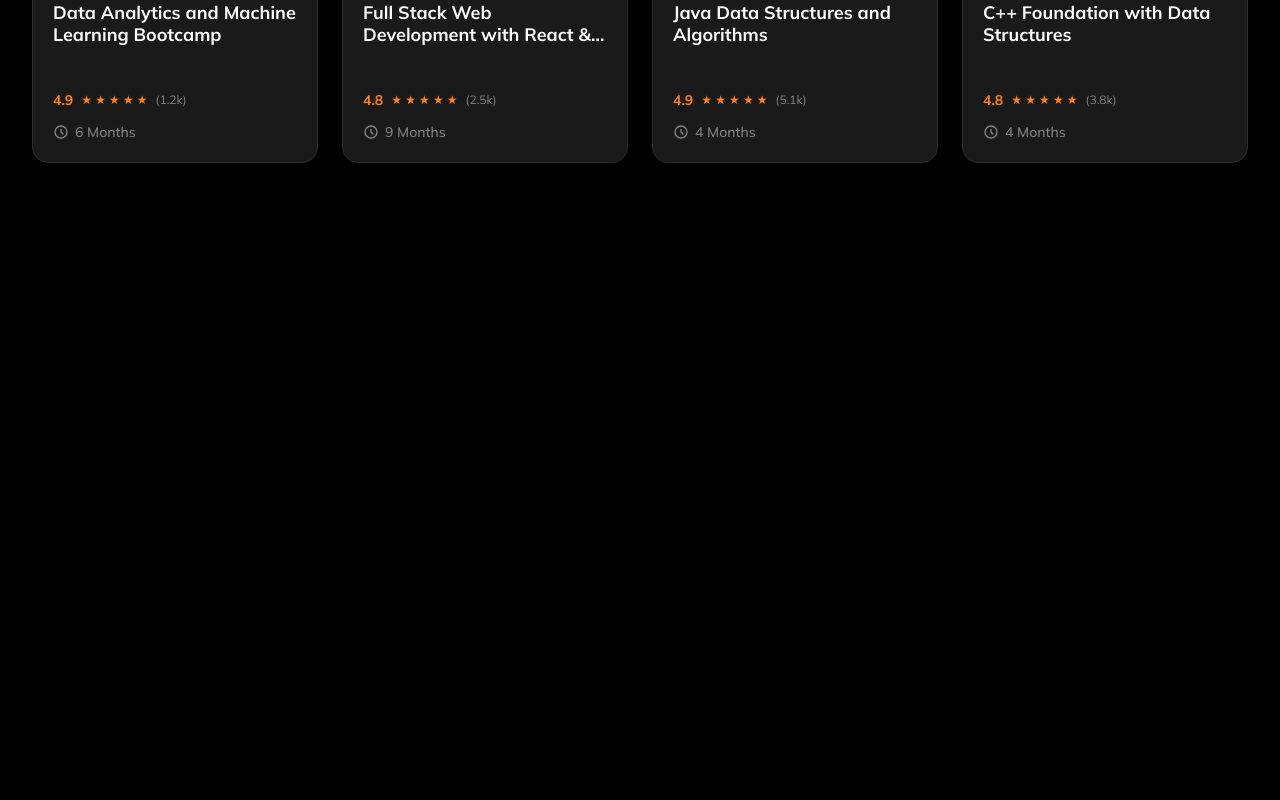
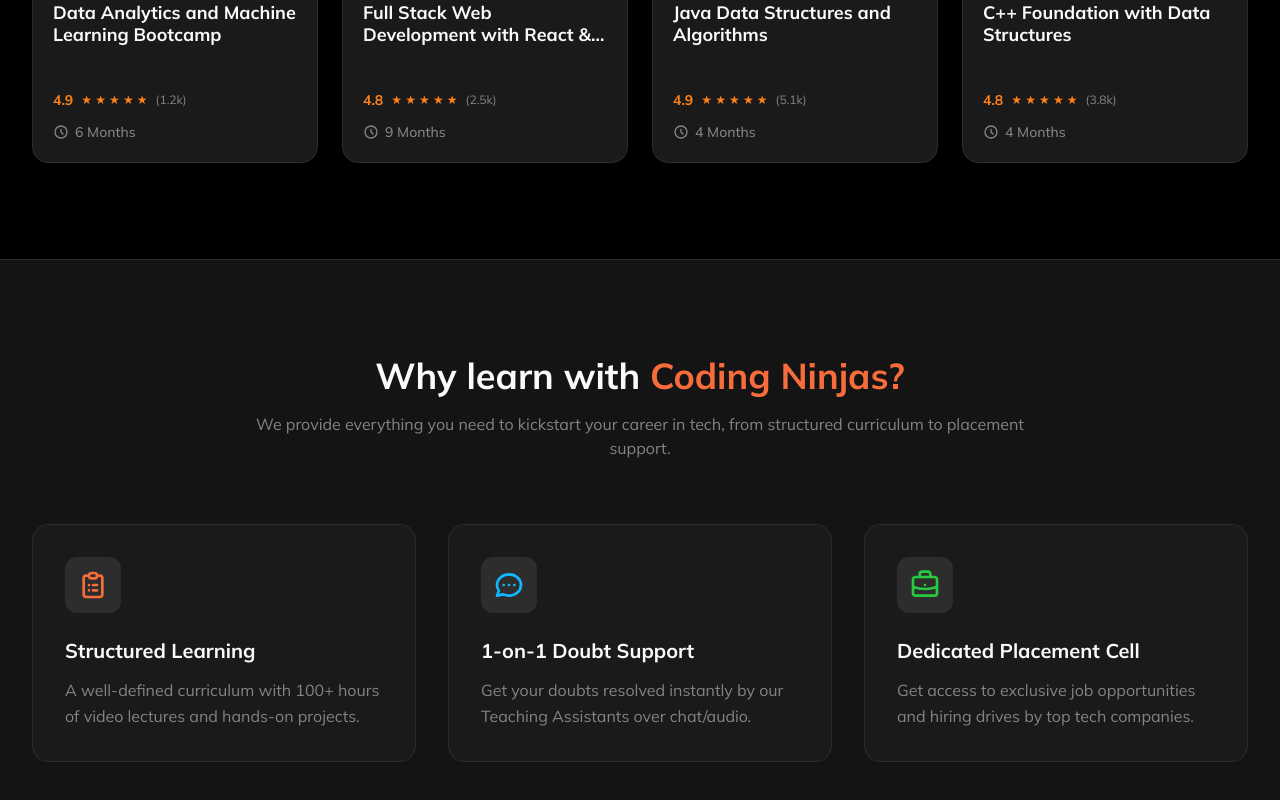
Before and after one commit to Aakif-Kohari/codingninjas-clone, a React (Vite) app: page / in a window 1280 px wide. Shown: the part 1411-2211 px from the top of the page. Before the commit the page ends 1670 px from the top, so only its background shows below. Built offline with nearby package versions, Linux system fonts and the light colour scheme.

Commit message:
Add WhyUs section with feature icons

```diff
--- /dev/null
+++ b/src/components/WhyUs.jsx
@@ -0,0 +1,64 @@
+const WhyUs = () => {
+  const features = [
+    {
+      title: "Structured Learning",
+      description: "A well-defined curriculum with 100+ hours of video lectures and hands-on projects.",
+      icon: (
+        <svg className="w-8 h-8 text-[#f66c3b]" fill="none" viewBox="0 0 24 24" stroke="currentColor">
+          <path strokeLinecap="round" strokeLinejoin="round" strokeWidth={2} d="M9 5H7a2 2 0 00-2 2v12a2 2 0 002 2h10a2 2 0 002-2V7a2 2 0 00-2-2h-2M9 5a2 2 0 002 2h2a2 2 0 002-2M9 5a2 2 0 012-2h2a2 2 0 012 2m-3 7h3m-3 4h3m-6-4h.01M9 16h.01" />
+        </svg>
+      )
+    },
+    {
+      title: "1-on-1 Doubt Support",
+      description: "Get your doubts resolved instantly by our Teaching Assistants over chat/audio.",
+      icon: (
+        <svg className="w-8 h-8 text-[#12b8ff]" fill="none" viewBox="0 0 24 24" stroke="currentColor">
+          <path strokeLinecap="round" strokeLinejoin="round" strokeWidth={2} d="M8 12h.01M12 12h.01M16 12h.01M21 12c0 4.418-4.03 8-9 8a9.863 9.863 0 01-4.255-.949L3 20l1.395-3.72C3.512 15.042 3 13.574 3 12c0-4.418 4.03-8 9-8s9 3.582 9 8z" />
+        </svg>
+      )
+    },
+    {
+      title: "Dedicated Placement Cell",
+      description: "Get access to exclusive job opportunities and hiring drives by top tech companies.",
+      icon: (
+        <svg className="w-8 h-8 text-[#27c93f]" fill="none" viewBox="0 0 24 24" stroke="currentColor">
+          <path strokeLinecap="round" strokeLinejoin="round" strokeWidth={2} d="M21 13.255A23.931 23.931 0 0112 15c-3.183 0-6.22-.62-9-1.745M16 6V4a2 2 0 00-2-2h-4a2 2 0 00-2 2v2m4 6h.01M5 20h14a2 2 0 002-2V8a2 2 0 00-2-2H5a2 2 0 00-2 2v10a2 2 0 002 2z" />
+        </svg>
+      )
+    }
+  ]
+
+  return (
+    <section className="bg-[#141414] py-16 md:py-24 border-t border-[#2d2d2d]">
+      <div className="max-w-7xl mx-auto px-4 sm:px-6 lg:px-8">
+
+        <div className="text-center max-w-3xl mx-auto mb-16">
+          <h2 className="text-3xl md:text-4xl font-bold text-[#fafafa] mb-4">
+            Why learn with <span className="text-[#f66c3b]">Coding Ninjas?</span>
+          </h2>
+          <p className="text-[#838485] text-[16px]">
+            We provide everything you need to kickstart your career in tech, from structured curriculum to placement support.
+          </p>
+        </div>
+
+        <div className="grid grid-cols-1 md:grid-cols-3 gap-8">
+          {features.map((feature, idx) => (
+            <div key={idx} className="bg-[#1a1a1a] p-8 rounded-2xl border border-[#2d2d2d] hover:-translate-y-2 transition-transform duration-300">
+              <div className="w-14 h-14 rounded-xl bg-[#2d2d2d] flex items-center justify-center mb-6">
+                {feature.icon}
+              </div>
+              <h3 className="text-xl font-bold text-[#fafafa] mb-3">{feature.title}</h3>
+              <p className="text-[#838485] leading-relaxed">
+                {feature.description}
+              </p>
+            </div>
+          ))}
+        </div>
+
+      </div>
+    </section>
+  )
+}
+
+export default WhyUs
--- a/src/pages/Home.jsx
+++ b/src/pages/Home.jsx
@@ -2,6 +2,9 @@
 import Hero from '../components/Hero'
 import StatsBar from '../components/StatsBar'
 import CoursesSection from '../components/CoursesSection'
+import WhyUs from '../components/WhyUs'
+import Testimonials from '../components/Testimonials'
+import Footer from '../components/Footer'
 
 function Home() {
   return (
@@ -10,6 +13,9 @@
       <Hero />
       <StatsBar />
       <CoursesSection />
+      <WhyUs />
+      <Testimonials />
+      <Footer />
     </div>
   )
 }
```
